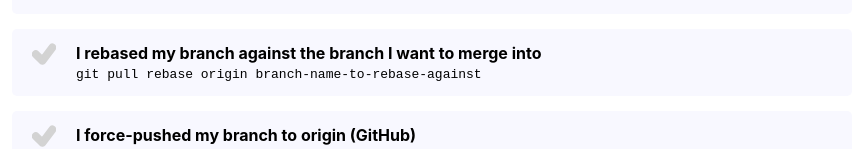
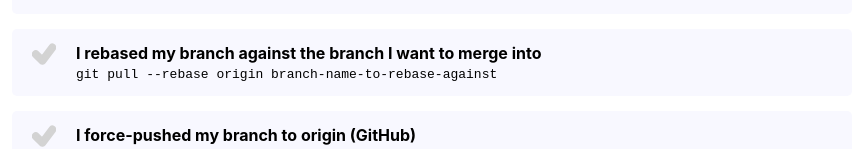
Before and after one commit to Maciej001/pr-checklist, a React (Create React App) app: page / in a window 1280 px wide. Shown: the part 229-378 px from the top of the page, without its empty margins (248-1103 px from the left). Built offline with nearby package versions, Linux system fonts and the light colour scheme.

Commit message:
Fixed wrong terminal command

```diff
--- a/src/checklist.js
+++ b/src/checklist.js
@@ -7,7 +7,7 @@ const checklist = [
   {
     id: 2,
     label: "I rebased my branch against the branch I want to merge into",
-    code: "git pull rebase origin branch-name-to-rebase-against"
+    code: "git pull --rebase origin branch-name-to-rebase-against"
   },
   {
     id: 3,
```
